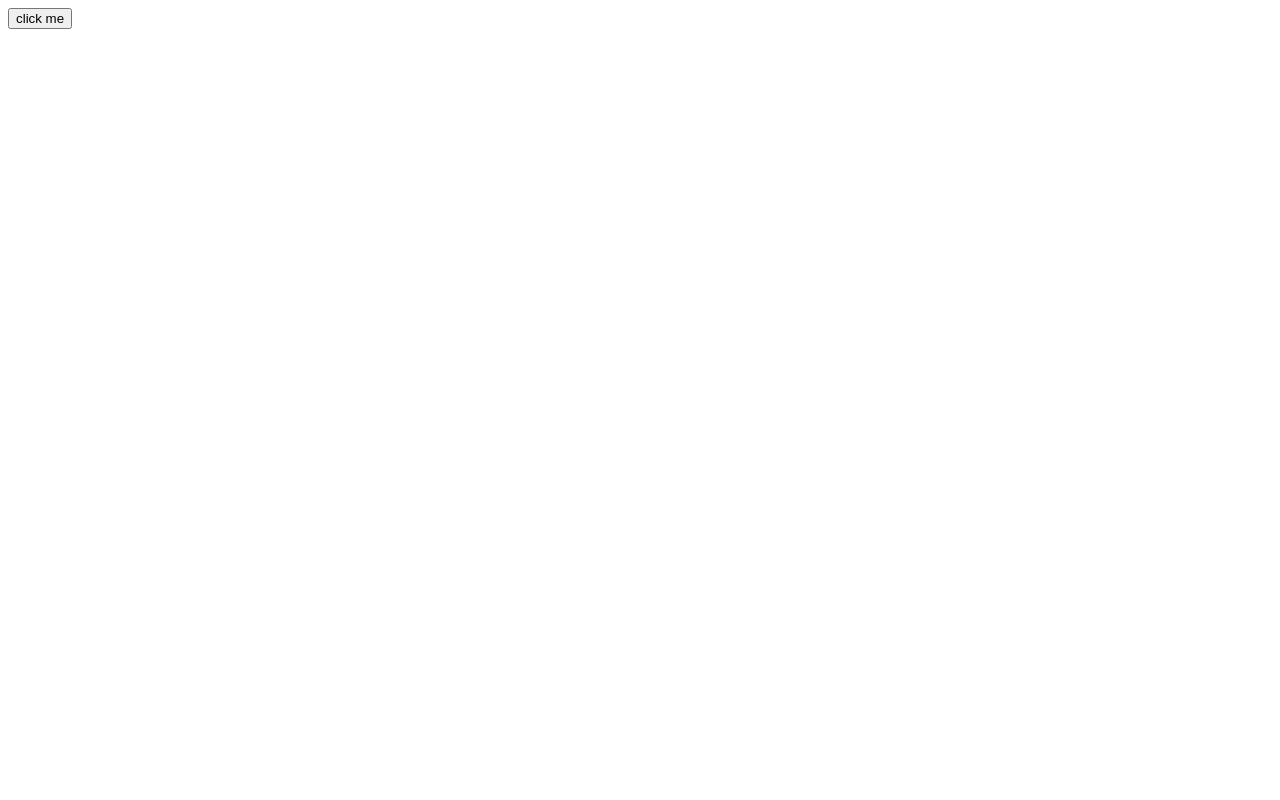
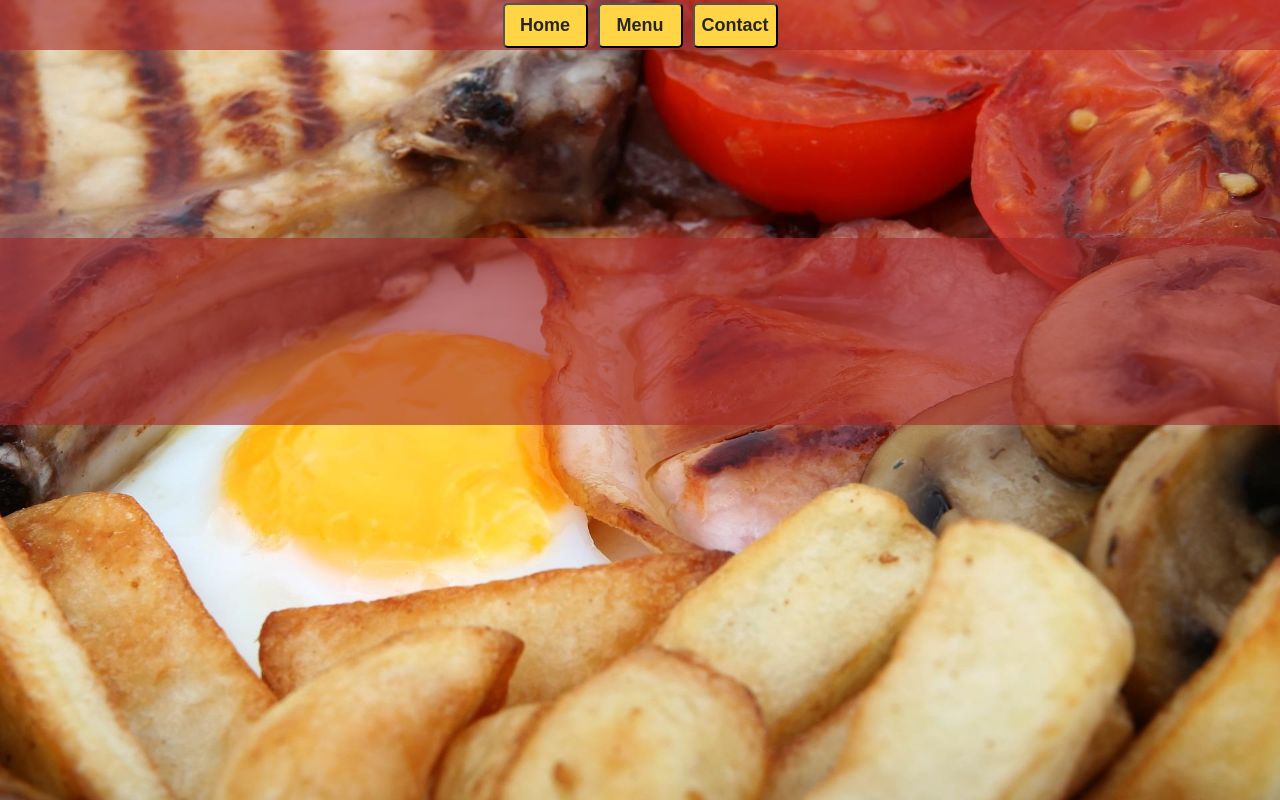
Before and after one commit to MikeMelchior/restaurant-page, a website built with webpack: page dist/index.html in a window 1280 px wide. Built offline with nearby package versions, Linux system fonts and the light colour scheme.

Commit message:
early commit

```diff
--- a/package.json
+++ b/package.json
@@ -21,7 +21,9 @@
   },
   "homepage": "https://github.com/rubberteeth/restaurant-page#readme",
   "devDependencies": {
+    "css-loader": "^6.7.1",
     "html-webpack-plugin": "^5.5.0",
+    "style-loader": "^3.3.1",
     "webpack": "^5.73.0",
     "webpack-cli": "^4.10.0",
     "webpack-dev-server": "^4.9.2"
--- a/src/index.js
+++ b/src/index.js
@@ -1,17 +1,87 @@
-import _ from 'lodash';
+import './style.css';
 
-function component() {
+
+function restaurantPage() {
     const element = document.createElement('div');
-    const btn = document.createElement('button');
+    element.setAttribute('id', 'content');
+
+    return element;
+};
+
+document.body.appendChild(restaurantPage());
+
+function header() {
+    const element = document.createElement('header');
+    element.classList.add('header');
+
+    const div = document.createElement('div');
+    div.classList.add('header-nav');
+
+    let btn = document.createElement('button');
+    btn.classList.add('header-btn-one');
+    btn.textContent = 'Home';
+    div.appendChild(btn);
+    btn = document.createElement('button');
+    btn.classList.add('header-btn-two');
+    btn.textContent = 'Menu';
+    div.appendChild(btn);
+    btn = document.createElement('button');
+    btn.classList.add('header-btn-three');
+    btn.textContent = 'Contact';
+    div.appendChild(btn);
+
+    element.appendChild(div);
+
+    return element;
+};
+
+const content = document.querySelector('#content')
+
+content.appendChild(header());
+
+function homePage() {
+    const element = document.createElement('div');
+    element.classList.add('home-page');
+
+    return element;
+};
+
+content.appendChild(homePage());
+
+function menuPage() {
+    const element = document.createElement('div');
+    element.classList.add('menu-page','hidden');
+
+    return element;
+};
+
+content.appendChild(menuPage());
+
+function contactPage() {
+    const element = document.createElement('div');
+    element.classList.add('contact-page','hidden');
+
+    return element;
+};
+
+content.appendChild(contactPage());
 
 
 
-    btn.innerHTML = "click me";
 
+let btn1 = document.querySelector('.header-btn-one');
+let btn2 = document.querySelector('.header-btn-two');
+let btn3 = document.querySelector('.header-btn.three');
+const main = document.querySelector('.home-page');
 
-    element.appendChild(btn)
+btn1.addEventListener('click', () => {
+    main.classList.remove('hidden');
+});
 
-    return element
-}
+btn2.addEventListener('click', () => {
+    main.classList.add('hidden');
+});
 
-document.body.appendChild(component());
+btn3.addEventListener('click', () => {
+    main.classList.add('hidden');
+});
--- /dev/null
+++ b/src/style.css
@@ -0,0 +1,67 @@
+* {
+    margin: 0;
+    padding: 0;
+    box-sizing: border-box;
+}
+
+body, html {
+    width: 100%;
+    height: 100%;
+    background: url('./bacon-gfca2303cb_1920.jpg') no-repeat center center fixed;
+    -moz-background-size: cover;
+    -webkit-background-size: cover;
+    -o-background-size: cover;
+    background-size: cover;
+}
+
+
+#content {
+    position: absolute;
+    height: 100%;
+    width: 100%;
+    display: grid;
+
+}
+
+.header {
+    width: 100%;
+    min-height: 5vh;
+    height: 50px;
+    background-color: rgba(165, 42, 42, 0.6);
+
+}
+
+.header-nav {
+    position: relative;
+    margin: auto;
+    width: fit-content;
+    height: 100%;
+    display: flex;
+    align-items: center;
+    gap: 10px;
+    color:rgba(255, 238, 0, 0.8);
+    font-weight: 600;
+    font-size: 100%;
+}
+
+.header-nav > button {
+    flex: 1;
+    background-color: rgb(255, 212, 69);
+    color: rgb(38, 38, 38);
+    font-size: large;
+    font-weight: 600;
+    width: 85px;
+    height: 45px;
+    border-radius: 5px;
+    cursor: pointer;
+}
+
+.home-page {
+    background-color: rgba(165, 42, 42, 0.6);
+}
+
+.hidden {
+    opacity: 0;
+    z-index: -1;
+    pointer-events: none;
+}
--- a/webpack.config.js
+++ b/webpack.config.js
@@ -5,6 +5,7 @@ module.exports = {
     mode: 'development',
     entry: {
         index: './src/index.js',
+        style: './src/style.css',
     },
     devtool: 'inline-source-map',
     devServer: {
@@ -20,6 +21,18 @@ module.exports = {
         path: path.resolve(__dirname, 'dist'),
         clean: true,
     },
+    module: {
+        rules: [
+            {
+                test: /\.css$/i,
+                use: ['style-loader', 'css-loader'],
+            },
+            {
+                test: /\.(png|svg|jpg|jpeg|gif)$/i,
+                type: 'asset/resource',
+            },
+        ],
+    },
     optimization: {
         runtimeChunk: 'single',
     },
```
Also changed, not shown: dist/index.html, dist/print.bundle.js (deleted), dist/runtime.bundle.js (added), src/bacon-gfca2303cb_1920.jpg (added), 2 other files.
